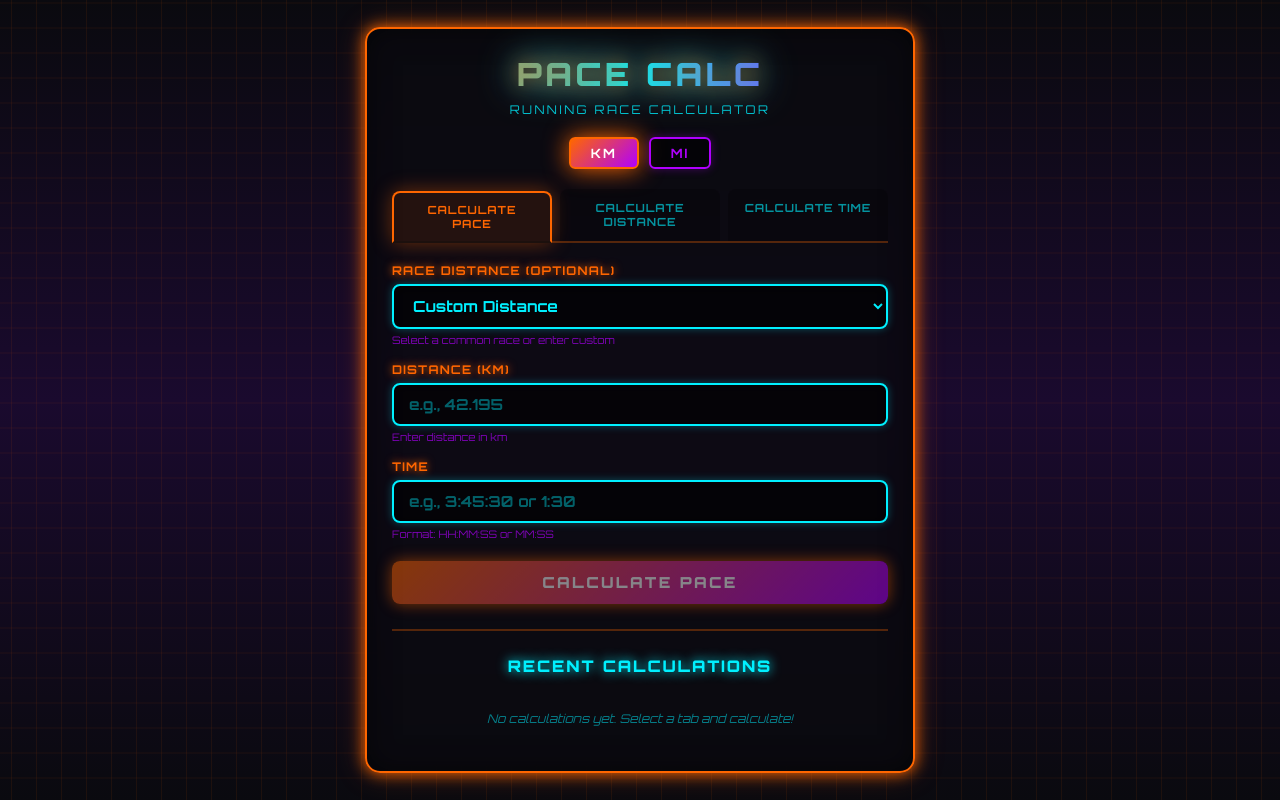
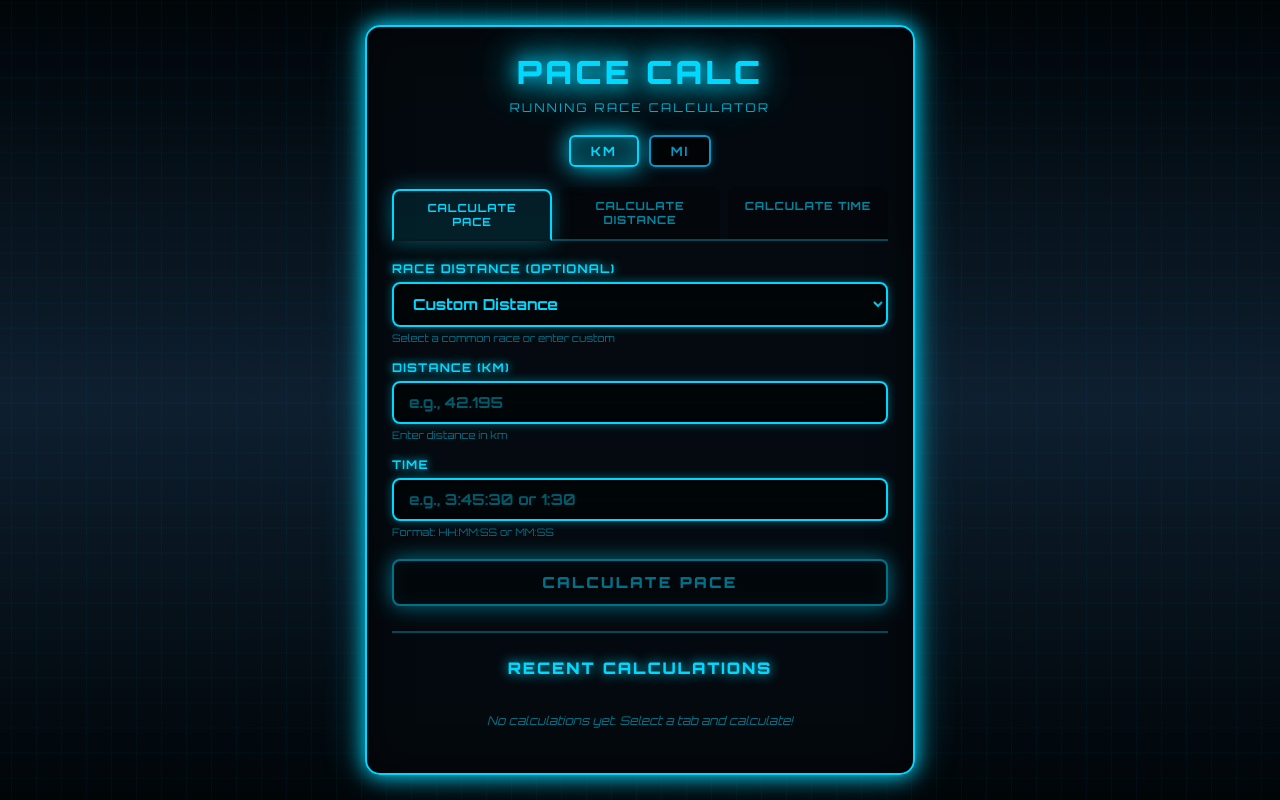
Before and after one commit to crousky/pace-calc-fox, an ASP.NET Core app: page / in a window 1280 px wide. Run offline with ASP.NET Core 8, Linux system fonts and the light colour scheme; style sheets or scripts are compiled from the project's sources.

Commit message:
Transform to Tron Legacy color scheme and aesthetic
Complete visual overhaul to match Tron Legacy aesthetic:

Color Palette Changes:
- Primary: Cyan (#00D9FF) - replaces orange
- Secondary: Dark Blue (#0099CC) - replaces purple
- Accent: Orange (#FF8000) - used sparingly for labels
- Background: Very dark blue-black (#000508, #0E1F2F)
- Grid: Subtle cyan glow instead of orange

Visual Updates:
- Title: Pure cyan with animated cyan glow (no gradient)
- Backgrounds: Very dark blue-black instead of purple-tinted
- Inputs: Dark backgrounds with cyan borders and inner glow
- Buttons: Black background with cyan border and glow (no gradient)
- Result display: Dark background with strong cyan glow
- Result labels: Orange accent for important text
- Unit selector: Cyan active state with glow, blue inactive
- Tabs: Cyan highlights for active state
- Results history: Orange labels, cyan values

Effects:
- Stronger glows on all cyan elements
- Inner glows on inputs and containers
- Removed color gradients for cleaner Tron look
- Increased box-shadow intensity for neon effect
- Darker, more contrasted backgrounds

Overall Aesthetic:
- Clean, minimal Tron Legacy look
- High contrast cyan on black
- Orange used as accent color only
- Strong neon glows and lighting effects
- Digital, futuristic appearance

```diff
--- a/PaceCalc/wwwroot/css/app.css
+++ b/PaceCalc/wwwroot/css/app.css
@@ -1,13 +1,13 @@
 @import url('https://fonts.googleapis.com/css2?family=Orbitron:wght@400;700;900&display=swap');
 
 :root {
-    --neon-orange: #ff6600;
-    --neon-blue: #00f0ff;
-    --neon-purple: #b000ff;
-    --neon-yellow: #fff700;
-    --dark-bg: #0a0a0f;
-    --darker-bg: #050508;
-    --grid-color: #ff660044;
+    --tron-cyan: #00D9FF;
+    --tron-blue: #0099CC;
+    --tron-orange: #FF8000;
+    --tron-dark: #0E1F2F;
+    --tron-darker: #050A0F;
+    --tron-black: #000508;
+    --grid-color: #00D9FF22;
 }
 
 * {
@@ -18,8 +18,8 @@
 
 body {
     font-family: 'Orbitron', sans-serif;
-    background: linear-gradient(180deg, #0a0a0f 0%, #1a0a2e 50%, #0a0a0f 100%);
-    color: var(--neon-blue);
+    background: linear-gradient(180deg, #000508 0%, #0E1F2F 50%, #000508 100%);
+    color: var(--tron-cyan);
     min-height: 100vh;
     overflow-x: hidden;
     position: relative;
@@ -119,13 +119,13 @@ body::before {
     max-width: 550px;
     width: 100%;
     padding: 25px;
-    background: rgba(10, 10, 15, 0.8);
-    border: 2px solid var(--neon-orange);
+    background: rgba(5, 10, 15, 0.95);
+    border: 2px solid var(--tron-cyan);
     border-radius: 15px;
     box-shadow:
-        0 0 15px var(--neon-orange),
-        0 0 30px rgba(255, 102, 0, 0.3),
-        inset 0 0 30px rgba(0, 0, 0, 0.5);
+        0 0 20px var(--tron-cyan),
+        0 0 40px rgba(0, 217, 255, 0.4),
+        inset 0 0 40px rgba(0, 0, 0, 0.6);
     backdrop-filter: blur(10px);
 }
 
@@ -134,27 +134,32 @@ h1 {
     font-weight: 900;
     text-align: center;
     margin-bottom: 8px;
-    background: linear-gradient(90deg, var(--neon-orange), var(--neon-blue), var(--neon-purple));
-    -webkit-background-clip: text;
-    -webkit-text-fill-color: transparent;
-    background-clip: text;
-    text-shadow: 0 0 20px rgba(255, 102, 0, 0.5);
+    color: var(--tron-cyan);
+    text-shadow:
+        0 0 10px var(--tron-cyan),
+        0 0 20px var(--tron-cyan),
+        0 0 30px var(--tron-cyan);
     letter-spacing: 0.1em;
     animation: glow 2s ease-in-out infinite alternate;
 }
 
 @keyframes glow {
     from {
-        filter: drop-shadow(0 0 5px var(--neon-orange));
+        text-shadow:
+            0 0 10px var(--tron-cyan),
+            0 0 20px var(--tron-cyan);
     }
     to {
-        filter: drop-shadow(0 0 20px var(--neon-blue));
+        text-shadow:
+            0 0 20px var(--tron-cyan),
+            0 0 40px var(--tron-cyan),
+            0 0 60px var(--tron-cyan);
     }
 }
 
 .subtitle {
     text-align: center;
-    color: var(--neon-blue);
+    color: var(--tron-cyan);
     font-size: 0.75rem;
     margin-bottom: 20px;
     text-transform: uppercase;
@@ -172,30 +177,32 @@ h1 {
 
 .unit-option {
     padding: 6px 20px;
-    background: rgba(0, 0, 0, 0.6);
-    border: 2px solid var(--neon-purple);
+    background: rgba(0, 0, 0, 0.7);
+    border: 2px solid var(--tron-blue);
     border-radius: 6px;
-    color: var(--neon-purple);
+    color: var(--tron-blue);
     font-weight: 700;
     font-size: 0.8rem;
     cursor: pointer;
     transition: all 0.3s ease;
     letter-spacing: 0.15em;
-    box-shadow: 0 0 10px rgba(176, 0, 255, 0.3);
+    box-shadow: 0 0 10px rgba(0, 153, 204, 0.4);
 }
 
 .unit-option:hover {
-    border-color: var(--neon-orange);
-    color: var(--neon-orange);
-    box-shadow: 0 0 20px rgba(255, 102, 0, 0.5);
+    border-color: var(--tron-cyan);
+    color: var(--tron-cyan);
+    box-shadow: 0 0 20px rgba(0, 217, 255, 0.5);
     transform: translateY(-2px);
 }
 
 .unit-option.active {
-    background: linear-gradient(135deg, var(--neon-orange), var(--neon-purple));
-    border-color: var(--neon-orange);
-    color: white;
-    box-shadow: 0 0 25px var(--neon-orange);
+    background: rgba(0, 217, 255, 0.2);
+    border-color: var(--tron-cyan);
+    color: var(--tron-cyan);
+    box-shadow:
+        0 0 25px var(--tron-cyan),
+        inset 0 0 20px rgba(0, 217, 255, 0.3);
 }
 
 /* Tabs */
@@ -203,7 +210,7 @@ h1 {
     display: flex;
     gap: 8px;
     margin-bottom: 20px;
-    border-bottom: 2px solid rgba(255, 102, 0, 0.3);
+    border-bottom: 2px solid rgba(0, 217, 255, 0.3);
 }
 
 .tab {
@@ -213,7 +220,7 @@ h1 {
     border: 2px solid transparent;
     border-bottom: none;
     border-radius: 8px 8px 0 0;
-    color: var(--neon-blue);
+    color: var(--tron-cyan);
     font-weight: 700;
     font-size: 0.7rem;
     text-align: center;
@@ -226,17 +233,17 @@ h1 {
 
 .tab:hover {
     opacity: 1;
-    border-color: var(--neon-purple);
-    box-shadow: 0 0 15px rgba(176, 0, 255, 0.3);
+    border-color: var(--tron-blue);
+    box-shadow: 0 0 15px rgba(0, 153, 204, 0.3);
 }
 
 .tab.active {
     opacity: 1;
-    background: rgba(255, 102, 0, 0.1);
-    border-color: var(--neon-orange);
+    background: rgba(0, 217, 255, 0.1);
+    border-color: var(--tron-cyan);
     border-bottom: 2px solid rgba(10, 10, 15, 0.8);
-    color: var(--neon-orange);
-    box-shadow: 0 0 20px rgba(255, 102, 0, 0.4);
+    color: var(--tron-cyan);
+    box-shadow: 0 0 20px rgba(0, 217, 255, 0.4);
     position: relative;
     bottom: -2px;
 }
@@ -261,40 +268,40 @@ label {
     margin-bottom: 6px;
     font-size: 0.75rem;
     font-weight: 700;
-    color: var(--neon-orange);
+    color: var(--tron-cyan);
     text-transform: uppercase;
     letter-spacing: 0.1em;
-    text-shadow: 0 0 8px var(--neon-orange);
+    text-shadow: 0 0 8px var(--tron-cyan);
 }
 
 input {
     width: 100%;
     padding: 10px 15px;
-    background: rgba(0, 0, 0, 0.6);
-    border: 2px solid var(--neon-blue);
+    background: rgba(0, 5, 8, 0.8);
+    border: 2px solid var(--tron-cyan);
     border-radius: 8px;
-    color: var(--neon-blue);
+    color: var(--tron-cyan);
     font-family: 'Orbitron', sans-serif;
     font-size: 0.95rem;
     font-weight: 700;
     transition: all 0.3s ease;
     box-shadow:
-        0 0 8px rgba(0, 240, 255, 0.3),
-        inset 0 2px 8px rgba(0, 0, 0, 0.5);
+        0 0 10px rgba(0, 217, 255, 0.4),
+        inset 0 0 15px rgba(0, 0, 0, 0.7);
 }
 
 input:focus {
     outline: none;
-    border-color: var(--neon-orange);
+    border-color: var(--tron-cyan);
     box-shadow:
-        0 0 20px var(--neon-orange),
-        0 0 40px rgba(255, 102, 0, 0.3),
-        inset 0 2px 10px rgba(0, 0, 0, 0.5);
+        0 0 25px var(--tron-cyan),
+        0 0 50px rgba(0, 217, 255, 0.4),
+        inset 0 0 20px rgba(0, 217, 255, 0.2);
     transform: translateY(-2px);
 }
 
 input::placeholder {
-    color: rgba(0, 240, 255, 0.4);
+    color: rgba(0, 217, 255, 0.4);
 }
 
 input:disabled {
@@ -306,32 +313,32 @@ input:disabled {
 select.race-select {
     width: 100%;
     padding: 10px 15px;
-    background: rgba(0, 0, 0, 0.6);
-    border: 2px solid var(--neon-blue);
+    background: rgba(0, 5, 8, 0.8);
+    border: 2px solid var(--tron-cyan);
     border-radius: 8px;
-    color: var(--neon-blue);
+    color: var(--tron-cyan);
     font-family: 'Orbitron', sans-serif;
     font-size: 0.95rem;
     font-weight: 700;
     cursor: pointer;
     transition: all 0.3s ease;
     box-shadow:
-        0 0 8px rgba(0, 240, 255, 0.3),
-        inset 0 2px 8px rgba(0, 0, 0, 0.5);
+        0 0 10px rgba(0, 217, 255, 0.4),
+        inset 0 0 15px rgba(0, 0, 0, 0.7);
 }
 
 select.race-select:focus {
     outline: none;
-    border-color: var(--neon-orange);
+    border-color: var(--tron-cyan);
     box-shadow:
-        0 0 20px var(--neon-orange),
-        0 0 40px rgba(255, 102, 0, 0.3),
+        0 0 20px var(--tron-cyan),
+        0 0 40px rgba(0, 217, 255, 0.3),
         inset 0 2px 10px rgba(0, 0, 0, 0.5);
 }
 
 select.race-select option {
-    background: var(--dark-bg);
-    color: var(--neon-blue);
+    background: var(--tron-black);
+    color: var(--tron-cyan);
     padding: 10px;
 }
 
@@ -339,18 +346,18 @@ select.race-select option {
     display: block;
     margin-top: 4px;
     font-size: 0.65rem;
-    color: var(--neon-purple);
-    opacity: 0.7;
+    color: var(--tron-cyan);
+    opacity: 0.5;
     font-weight: 400;
 }
 
 .calculate-button {
     width: 100%;
     padding: 12px;
-    background: linear-gradient(135deg, var(--neon-orange), var(--neon-purple));
-    border: none;
+    background: var(--tron-black);
+    border: 2px solid var(--tron-cyan);
     border-radius: 8px;
-    color: white;
+    color: var(--tron-cyan);
     font-family: 'Orbitron', sans-serif;
     font-size: 0.95rem;
     font-weight: 900;
@@ -359,7 +366,8 @@ select.race-select option {
     cursor: pointer;
     transition: all 0.3s ease;
     box-shadow:
-        0 0 15px var(--neon-orange),
+        0 0 20px var(--tron-cyan),
+        inset 0 0 20px rgba(0, 217, 255, 0.1),
         0 4px 12px rgba(0, 0, 0, 0.3);
     position: relative;
     overflow: hidden;
@@ -465,18 +473,18 @@ select.race-select option {
 .results-section {
     margin-top: 25px;
     padding-top: 25px;
-    border-top: 2px solid rgba(255, 102, 0, 0.3);
+    border-top: 2px solid rgba(0, 217, 255, 0.3);
 }
 
 .results-title {
     font-size: 1rem;
     font-weight: 900;
-    color: var(--neon-blue);
+    color: var(--tron-cyan);
     text-align: center;
     margin-bottom: 15px;
     text-transform: uppercase;
     letter-spacing: 0.12em;
-    text-shadow: 0 0 12px var(--neon-blue);
+    text-shadow: 0 0 12px var(--tron-cyan);
 }
 
 .results-list {
@@ -536,15 +544,15 @@ select.race-select option {
 }
 
 .result-value {
-    color: var(--neon-blue);
+    color: var(--tron-cyan);
     font-size: 0.85rem;
     font-weight: 900;
-    text-shadow: 0 0 8px var(--neon-blue);
+    text-shadow: 0 0 8px var(--tron-cyan);
 }
 
 .no-results {
     text-align: center;
-    color: rgba(0, 240, 255, 0.5);
+    color: rgba(0, 217, 255, 0.5);
     font-style: italic;
     padding: 20px;
     font-size: 0.75rem;
```
Also changed, not shown: other parts of PaceCalc/wwwroot/css/app.css (+26 -26 lines).
